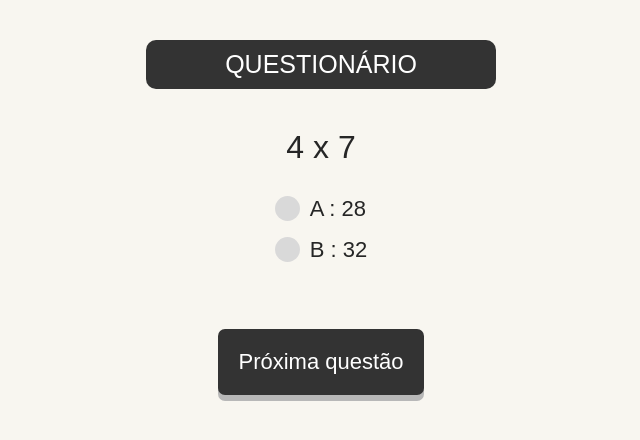
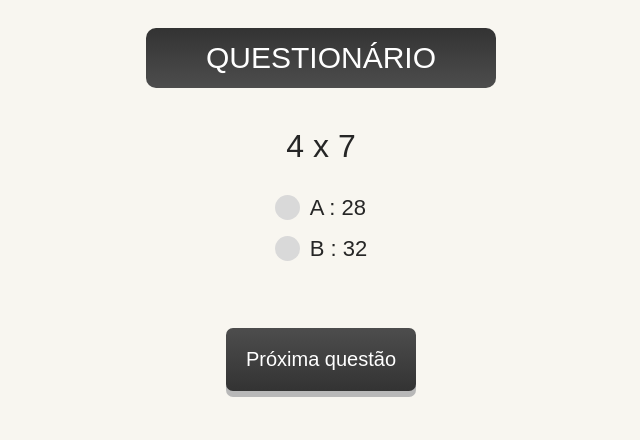
Before and after one commit to geo0vane/quiz, a plain HTML site: page index.html in a window 1280 px wide. Shown: the whole page, without its empty margins (319-959 px from the left). Drawn offline with Linux system fonts and the light colour scheme.

Commit message:
Update style.css

```diff
--- a/style.css
+++ b/style.css
@@ -7,13 +7,15 @@ body{
   background-color: #f8f6f0;
 }
 h1{
+  line-height : 40px;
   width: 330px;
+  height: 40px;
   font-weight: 300;
-  margin: 40px auto;
+  margin: 28px auto;
   padding: 10px;
-  font-size: 25px;
-  background-color: #333333;
+  font-size: 30px;
   color: #fff;
+  background-image: linear-gradient(#333333,#4d4d4d);
   border-radius: 10px;
 }
 .question{
@@ -29,10 +31,11 @@ h1{
   display: block;
   margin-bottom: 15px;
 }
+
 button{
   font-family: 'Brush Script MT', sans-serif;
-  font-size: 22px;
-  background-color: #333333;
+  font-size: 20px;
+  background-image: linear-gradient(#4d4d4d,#333333);
   color: #fff;
   padding: 20px;
   cursor: pointer;
@@ -42,10 +45,10 @@ button{
   box-shadow: 0 6px #b8b8b8;
 }
 button:hover{
-  background-color: #4d4d4d;
+  background-image: linear-gradient(#737373,#595959);
 }
 button:active {
-  background-color: #4d4d4d;
+  background-image: linear-gradient(#737373,#595959);
   box-shadow: 0 3px #b8b8b8;
   transform: translateY(3px);
 }
@@ -67,6 +70,10 @@ button:active {
   position: relative;
   height: 200px;
   margin-top: 40px;
+}
+
+.res{
+  color: #e6e6e6;
 }
 
 .container {
```
